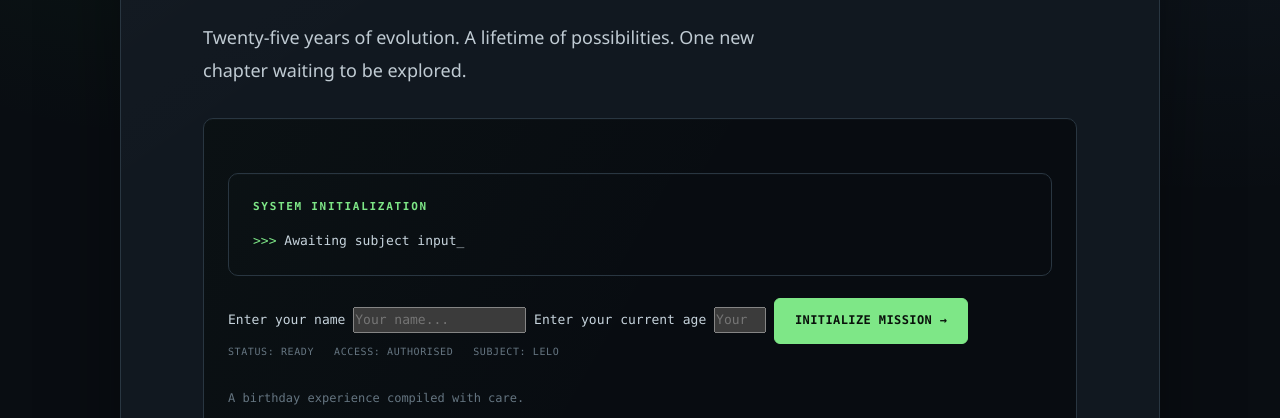
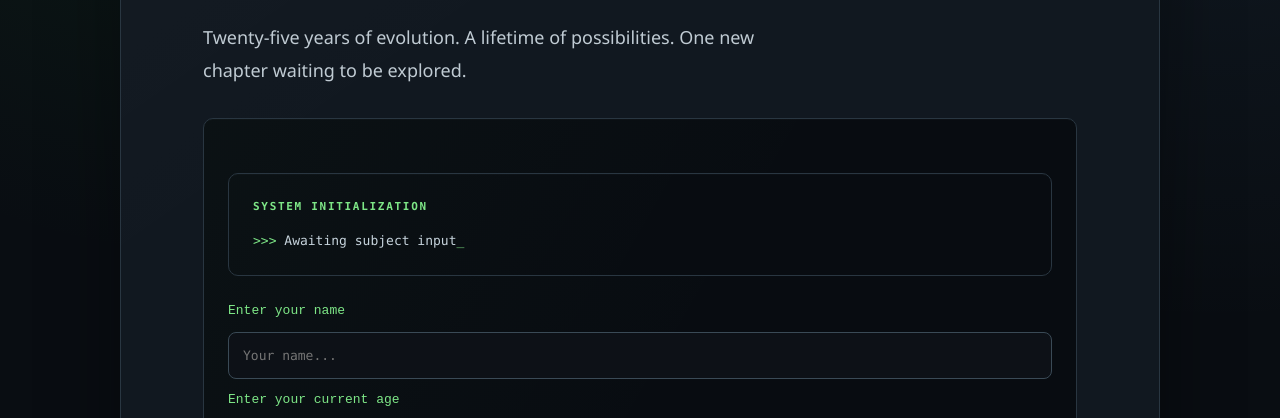
Before and after one commit to mmathibello0-cmd/mbulelobd, a plain HTML site: page index.html in a window 1280 px wide. Shown: the part 378-796 px from the top of the page. Drawn offline with Linux system fonts and the light colour scheme.

Commit message:
Add styles for initialization form and typing cursor

```diff
--- a/style.css
+++ b/style.css
@@ -1141,3 +1141,51 @@ a:focus-visible {
 .objective-item.completed .objective-number {
   color: var(--green);
 }
+
+.initialization-form {
+  display: grid;
+  gap: 10px;
+  margin: 24px 0;
+}
+
+.initialization-form label {
+  color: var(--green);
+  font-family: monospace;
+  font-size: 13px;
+}
+
+.initialization-form input {
+  width: 100%;
+  box-sizing: border-box;
+  padding: 12px 14px;
+  border: 1px solid var(--border-bright);
+  border-radius: 8px;
+  background: #0d1117;
+  color: #e6edf3;
+  font: inherit;
+  outline: none;
+}
+
+.initialization-form input:focus {
+  border-color: var(--green);
+  box-shadow: 0 0 0 2px rgba(98, 217, 149, 0.12);
+}
+
+.initialization-form .primary-button {
+  margin-top: 12px;
+}
+
+.typing-cursor {
+  color: var(--green);
+  animation: terminalBlink 1s steps(2, start) infinite;
+}
+
+@keyframes terminalBlink {
+  to {
+    visibility: hidden;
+  }
+}
+
+.initialization-form[hidden] {
+  display: none;
+}
```
